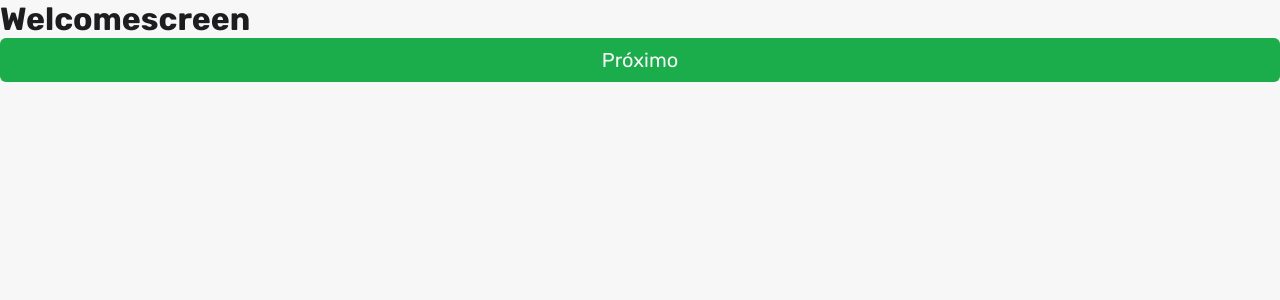
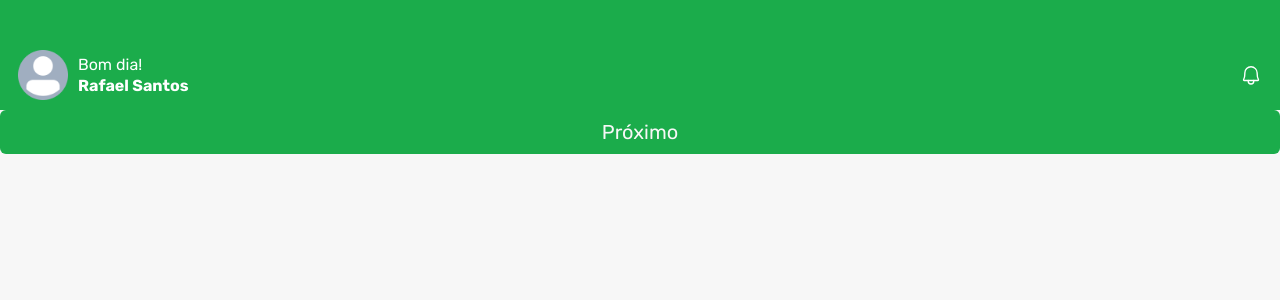
Before and after one commit to unzero-lab/raffly-front, a React (Vite) app: page / in a window 1280 px wide. Shown: the top 300 px of the page. Built offline with nearby package versions, Linux system fonts and the light colour scheme.

Commit message:
feat: finished header component

```diff
--- a/src/Pages/Presentation/Welcomescreen/index.tsx
+++ b/src/Pages/Presentation/Welcomescreen/index.tsx
@@ -1,9 +1,10 @@
 import { ButtonApresentaion } from "../../../components/ButtonApresentaion";
+import { Header } from "../../../components/Header";
 
 export function Welcomescreen() {
   return (
     <>
-      <h1>Welcomescreen</h1>
+      <Header />
       <ButtonApresentaion path="/apresentacao1" />
     </>
   );
--- /dev/null
+++ b/src/components/Header/index.tsx
@@ -0,0 +1,19 @@
+import { Bell } from "phosphor-react";
+import Avatar from "../../assets/Avatar.png";
+import { AvatarContainer, HeaderContainer, HeaderContent } from "./style";
+export function Header() {
+  return (
+    <HeaderContainer>
+      <HeaderContent>
+        <AvatarContainer>
+          <img src={Avatar} alt="" />
+          <div>
+            <span>Bom dia!</span>
+            <strong>Rafael Santos</strong>
+          </div>
+        </AvatarContainer>
+        <Bell size={22} />
+      </HeaderContent>
+    </HeaderContainer>
+  );
+}
--- /dev/null
+++ b/src/components/Header/style.ts
@@ -0,0 +1,31 @@
+import styled from "styled-components";
+
+export const HeaderContainer = styled.header`
+  background: ${(props) => props.theme["green-500"]};
+  color: ${(props) => props.theme["white"]};
+`;
+
+export const HeaderContent = styled.div`
+  display: flex;
+  justify-content: space-between;
+  align-items: center;
+  margin-left: 18px;
+  margin-right: 18px;
+  padding-top: 50px;
+  padding-bottom: 10px;
+`;
+
+export const AvatarContainer = styled.div`
+  display: flex;
+  align-items: center;
+  gap: 10px;
+  img {
+    width: 50px;
+  }
+
+  div {
+    display: flex;
+    flex-direction: column;
+    gap: 2px;
+  }
+`;
```
